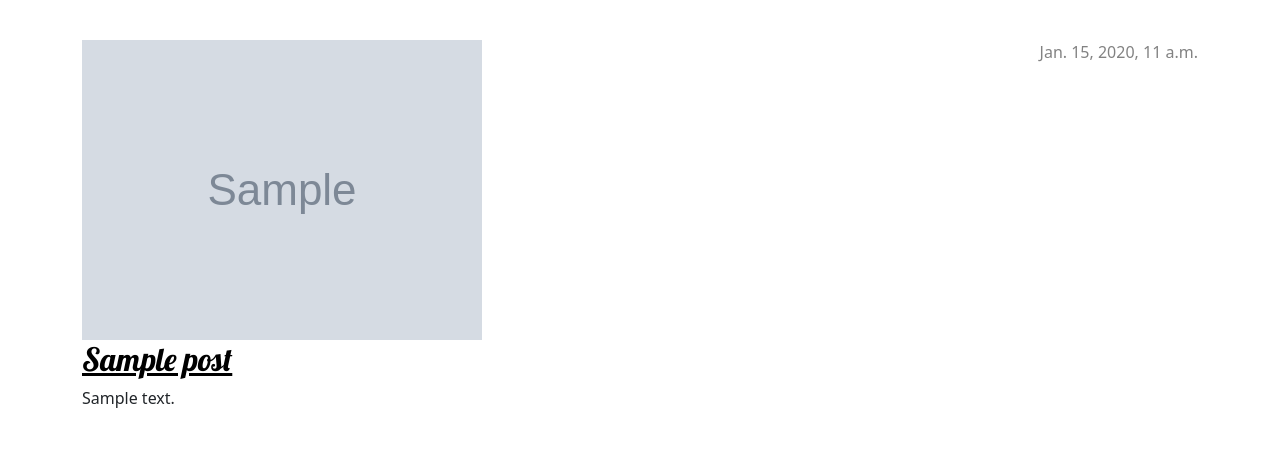
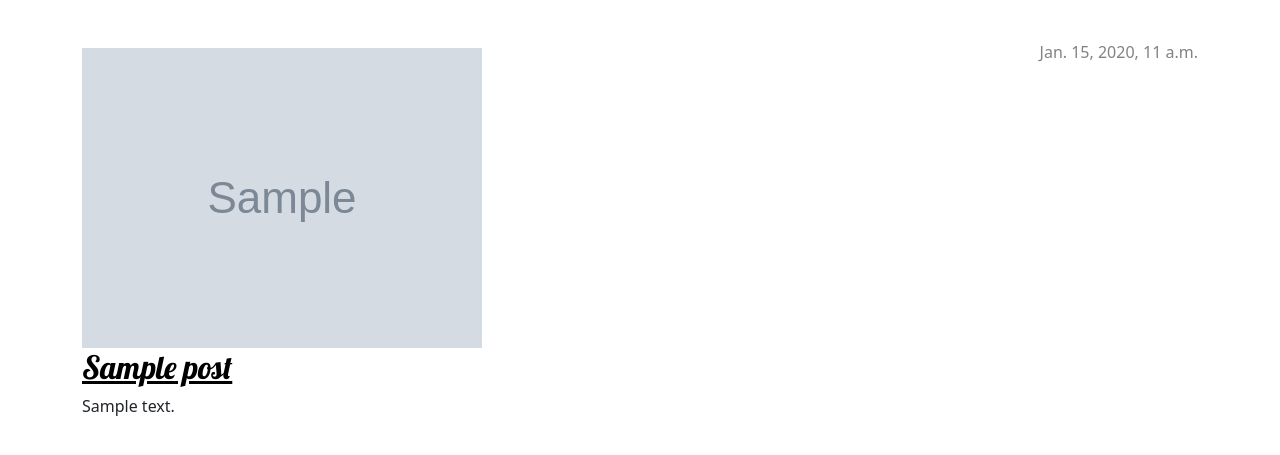
Before and after one commit to Guille2307/djangoProyect, a Django app: page / in a window 1280 px wide. Shown: the part 106-561 px from the top of the page. Run offline with Django 3.2, Linux system fonts and the light colour scheme; tables that the repository leaves empty hold one stand-in row (values such as "Sample post"); grey boxes marked "Sample" are stand-in pictures.

Commit message:
margenes a la imagen

```diff
--- a/blog/templates/blog/post_detail.html
+++ b/blog/templates/blog/post_detail.html
@@ -12,7 +12,7 @@
   {% if post.published_date %}
   <time class="date"> {{ post.published_date }} </time>
   {% endif %} {%if post.imagen%}
-  <img src="{{post.imagen.url}}" alt="imagen Post" class="img-fluid m-2" />
+  <img src="{{post.imagen.url}}" alt="imagen Post" class="img-fluid mt-2" />
   {% else %}
   <img src="" alt="no image" class="img-fluid" />
   {% endif %}
--- a/blog/templates/blog/post_list.html
+++ b/blog/templates/blog/post_list.html
@@ -2,7 +2,7 @@
 <article class="post">
   <time class="date mb-2"> {{ post.published_date }} </time>
   {%if post.imagen%}
-  <img src="{{post.imagen.url}}" alt="imagen Post" class="img-fluid m2" />
+  <img src="{{post.imagen.url}}" alt="imagen Post" class="img-fluid mt-2" />
   {% else %}
   <img src="" alt="" class="img-fluid" />
   {% endif %}
```
